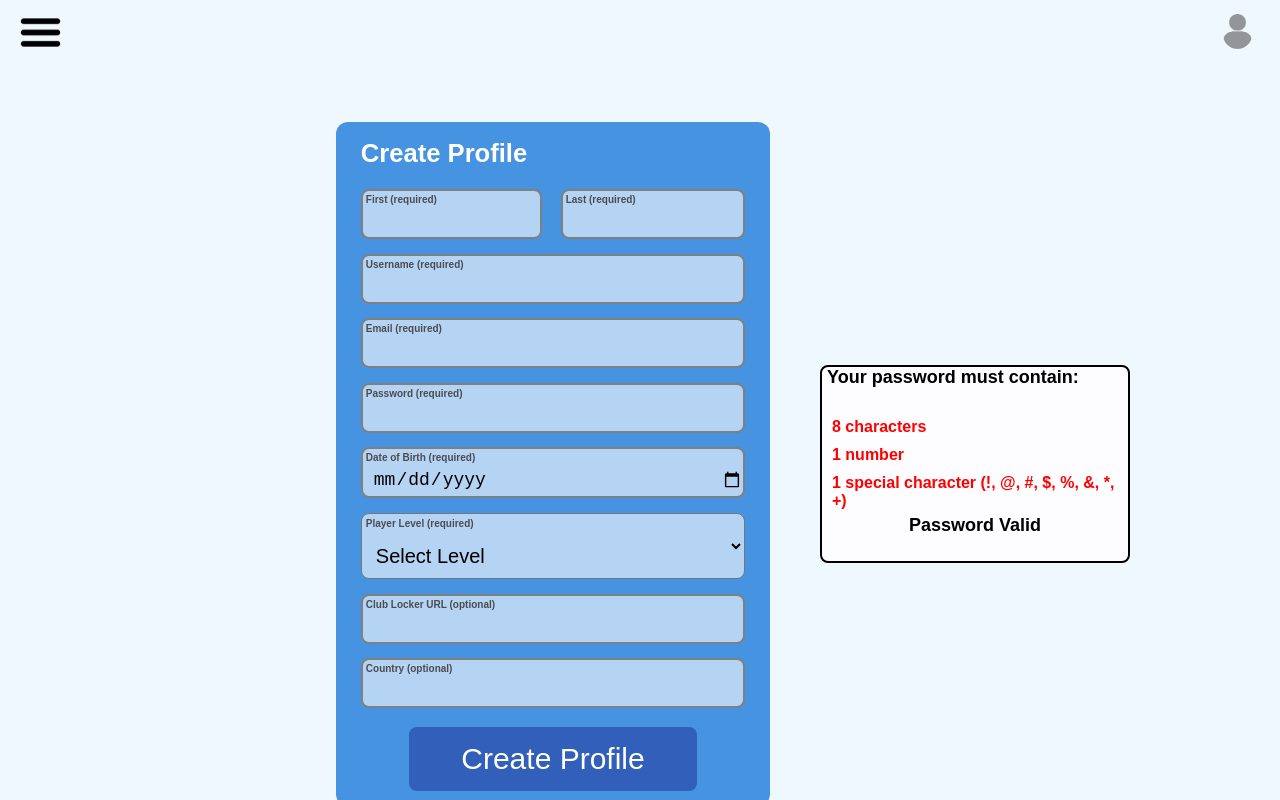
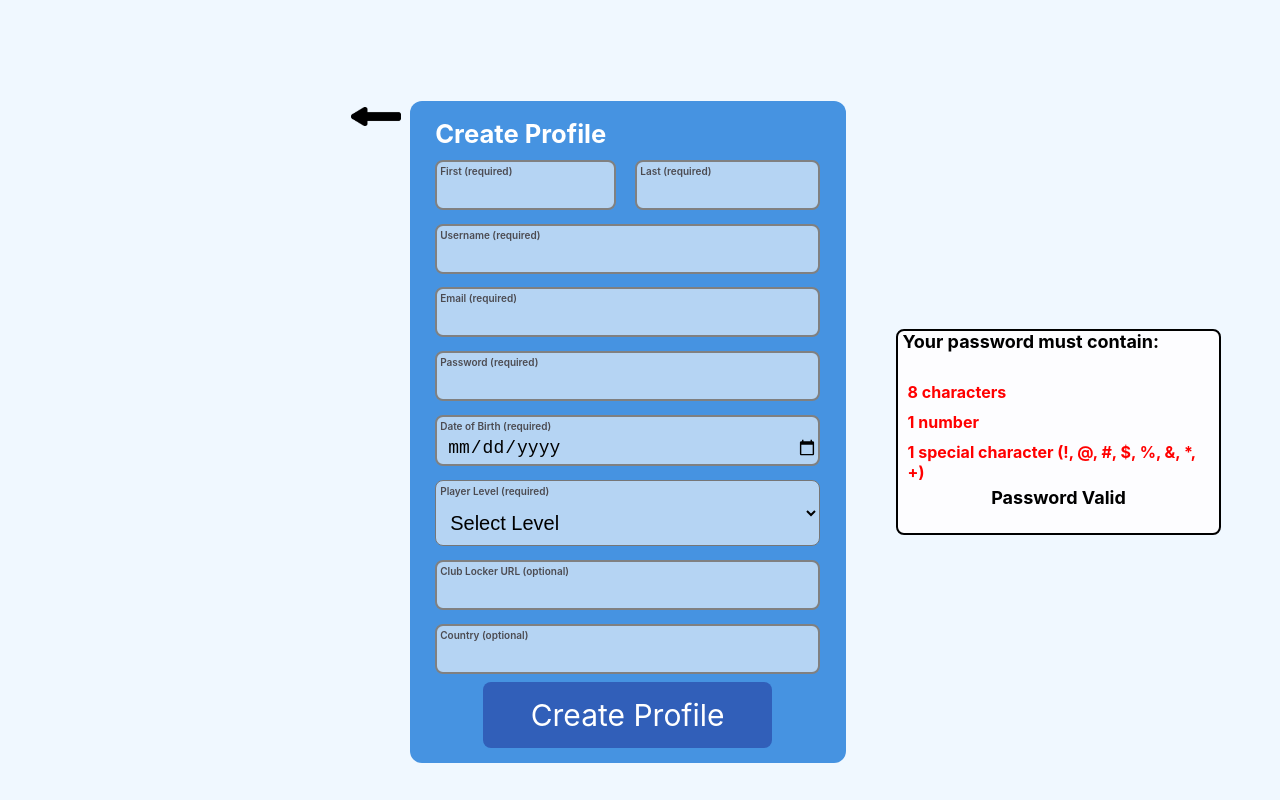
Before and after one commit to TylerRyan16/Squash-Mate-Official, a React (Create React App) app in the folder frontend/: page /create-profile in a window 1280 px wide. Built offline with nearby package versions, Linux system fonts and the light colour scheme.

Commit message:
create profile and login page updated
fixed some spacing, page layout suff. added a back arrow and re-implemented invalid field functionality

```diff
--- a/frontend/src/Components/Create Profile/createProfile.js
+++ b/frontend/src/Components/Create Profile/createProfile.js
@@ -1,25 +1,31 @@
-import { useNavigate, Link } from "react-router-dom";
-import React, { useState } from "react";
+import { useNavigate, Link, useLocation } from "react-router-dom";
+import React, { useState, useEffect } from "react";
 import { createAccount } from "../../services/api";
 import "./createProfile.scss";
 import axios from "axios";
 
 const CreateProfile = () => {
     const navigate = useNavigate();
+    const location = useLocation();
+
+    // extract email and pass from the landing page if they typed it
+    const initialEmail = location.state?.email || "";
+    const initialPassword = location.state?.password || "";
 
     // State to store form values
     const [profileDetails, setProfileDetails] = useState({
         username: "",
-        password: "",
+        password: initialPassword,
         playerLevel: "",
         clubLockerURL: "",
         firstName: "",
         lastName: "",
         country: "",
-        email: "",
+        email: initialEmail,
         dateOfBirth: "",
     });
 
+    // state for checking if the password user types is a valid password
     const [passwordValid, setPasswordValid] = useState({
         length: false,
         numbers: false,
@@ -29,18 +35,17 @@ const CreateProfile = () => {
     const specialCharacterRegex = /[!@#$%&+]/;
     const numberRegex = /[0-9]/;
 
-
-    // Handle input changes
+    // Handle input changes in form fields
     const handleInputChange = (e) => {
         const { name, value } = e.target;
 
-        // UPDATE FORM VALUES
+        // update profile details from form values
         setProfileDetails({
             ...profileDetails,
             [name]: value,
         });
 
-
+        // if we are typing in the password field -> check if valid
         if (name === "password") {
             setPasswordValid({
                 length: value.length >= 8,
@@ -50,35 +55,82 @@ const CreateProfile = () => {
         }
     };
 
-    // Handle form submission
+    // invalid fields on input
+    const [invalidFields, setInvalidFields] = useState([]);
+
+    // create the profile
     const handleCreateProfile = async () => {
-        try {
-            if (!passwordValid || profileDetails.firstName == ""
-                || profileDetails.lastName == ""
-                || profileDetails.username == ""
-                || profileDetails.email == ""
-                || profileDetails.password == ""
-                || profileDetails.dateOfBirth == ""
-                || profileDetails.playerLevel == ""
-            ) {
-                alert("error!");
+        const missingFields = highlightInvalidFields();
+
+        // check all required fields are input
+        if (missingFields.length > 0){
             return;
         }
 
+        // try to create account thru api
+        try {
             const userData = await createAccount(profileDetails);
             console.log("profile created: ", userData);
             navigate("/");
         } catch (error) {
-            alert(error || "failed to create profile!");
+            //alert(error || "failed to create profile!");
             console.error("Error creating your profile!");
         }
     };
 
+    // highlight invalid fields of input
+    const highlightInvalidFields = () => {
+        const missingFields = [];
+
+        // check required fields
+        if (!profileDetails.firstName) missingFields.push("firstName");
+        if (!profileDetails.lastName) missingFields.push("lastName");
+        if (!profileDetails.username) missingFields.push("username");
+        if (!profileDetails.email) missingFields.push("email");
+        if (!profileDetails.password) missingFields.push("password");
+        if (!profileDetails.dateOfBirth) missingFields.push("dateOfBirth");
+
+        // flash effect: add class and remove it after .2 seconds
+        console.log("missing fields in flash loop: ", missingFields);
+        missingFields.forEach((field) => {
+            const element = document.querySelector(`[name="${field}"]`);
+            if (element){
+                element.classList.remove("flash");
+                void element.offsetWidth;
+                element.classList.add("flash");
+            }
+        });
+
+
+        setInvalidFields(missingFields);
+
+        return missingFields;
+    };
+
+    // Validate initialize password if coming from landing page
+    useEffect(() => {
+        if (initialPassword) {
+            setPasswordValid({
+                length: initialPassword.length >= 8,
+                numbers: numberRegex.test(initialPassword),
+                specialCharacters: specialCharacterRegex.test(initialPassword)
+            });
+        }
+    }, [initialPassword])
+
 
     return (
-        <div className="page-container">
         <div className="create-display-area">
-                <div className="create-background">
+            <div className="create-account-left-area">
+                <img
+                    src="/assets/back-arrow.png"
+                    alt="back arrow"
+                    className="back-arrow"
+                    onClick={() => navigate("/login", {state: {email: profileDetails.email, password: profileDetails.password}})}
+                    ></img>
+
+            </div>
+            <div className="create-account-form-area">
                 <h1 className="header">Create Profile</h1>
                 <form>
                     <div className="first-last-name-area">
@@ -89,7 +141,7 @@ const CreateProfile = () => {
                             <input
                                 type="text"
                                 name="firstName"
-                                    className={`input-zone zone-profile first-name`}
+                                className={`input-zone zone-profile first-name ${invalidFields.includes("firstName") ? "invalid" : ""}`}
                                 value={profileDetails.firstName}
                                 onChange={handleInputChange}
                             />
@@ -102,7 +154,7 @@ const CreateProfile = () => {
                             <input
                                 type="text"
                                 name="lastName"
-                                    className={`input-zone zone-profile last-name`}
+                                className={`input-zone zone-profile last-name ${invalidFields.includes("lastName") ? "invalid" : ""} `}
                                 value={profileDetails.lastName}
                                 onChange={handleInputChange}
                             />
@@ -118,7 +170,7 @@ const CreateProfile = () => {
                             type="text"
                             name="username"
                             autoComplete="username"
-                                className={`input-zone zone-profile`}
+                            className={`input-zone zone-profile ${invalidFields.includes("username") ? "invalid" : ""} `}
                             value={profileDetails.username}
                             onChange={handleInputChange}
                         />
@@ -130,7 +182,7 @@ const CreateProfile = () => {
                         <input
                             type="text"
                             name="email"
-                                className={`input-zone zone-profile`}
+                            className={`input-zone zone-profile ${invalidFields.includes("email") ? "invalid" : ""} `}
                             value={profileDetails.email}
                             onChange={handleInputChange}
                         />
@@ -143,7 +195,7 @@ const CreateProfile = () => {
                             type="password"
                             name="password"
                             autoComplete="current-password"
-                                className={`input-zone zone-profile`}
+                            className={`input-zone zone-profile ${invalidFields.includes("password") ? "invalid" : ""} `}
                             value={profileDetails.password}
                             onChange={handleInputChange}
                         />
@@ -155,7 +207,7 @@ const CreateProfile = () => {
                         <input
                             type="date"
                             name="dateOfBirth"
-                                className={`input-zone zone-profile `}
+                            className={`input-zone zone-profile ${invalidFields.includes("dateOfBirth") ? "invalid" : ""} `}
                             onChange={handleInputChange}
                         />
 
@@ -209,6 +261,7 @@ const CreateProfile = () => {
             </div>
 
 
+            <div className="create-account-right-area">
                 <div className="password-check-area">
                     <h2>Your password must contain:</h2>
                     <ul className="necessary-password-metrics">
@@ -218,14 +271,10 @@ const CreateProfile = () => {
                     </ul>
                     <h2 className={`password-confirm ${passwordValid ? "valid" : ""}`}>Password Valid</h2>
                 </div>
-
             </div>
 
 
-
-
         </div>
-
     );
 }
 
--- a/frontend/src/Components/Create Profile/createProfile.scss
+++ b/frontend/src/Components/Create Profile/createProfile.scss
@@ -1,13 +1,28 @@
 .create-display-area{
     width: 100%;
-    height: 100vh;
+    height:92vh;
     display: flex;
     flex-direction: row;
     align-items: center;
     justify-content: center;
 }
 
-.create-background {
+.create-account-left-area{
+    position: relative;
+    height: 90%;
+    width: 33%;
+}
+
+.back-arrow{
+    position: absolute;
+    top: 1%;
+    right: 2%;
+    width: 50px;
+    height: auto;
+    cursor: pointer;
+}
+
+.create-account-form-area {
     width: 35%;
     height: 90%;
     display: flex;
@@ -18,7 +33,6 @@
     border-radius: 12px;
     padding: 0 2%;
     gap: 3%;
-    margin-left: 15%;
 
     form{
         display: flex;
@@ -50,8 +64,24 @@
     width: 100%;
 }
 
-.input-field.invalid {
-    border: 2px solid red;
+.invalid {
+    border: 2px solid rgba(255, 0, 0, 0.5) !important;
+    transition: all 0.1s ease-in-out;
+}
+
+.flash{
+    animation: flash-border 0.2s ease-in-out;
+}
+
+@keyframes flash-border{
+    0%{
+        border-color: rgba(255, 0, 0, .8);
+        box-shadow: 0 0 5px rgba(255, 0, 0, 0.6);
+    }
+    100% {
+        border-color: rgba(255, 0, 0, 0.5);
+        box-shadow: none;
+    }
 }
 
 .level-selection{
@@ -77,8 +107,16 @@
 }
 
 
+.create-account-right-area{
+    height: 90%;
+    width: 35%;
+    display: flex;
+    flex-direction: column;
+    justify-content: center;
+}
+
 .password-check-area {
-    width: 25%;
+    width: 75%;
     height: fit-content;
     margin-left: 50px;
     background-color: #FDFDFF;
--- a/frontend/src/Components/Layout/layout.js
+++ b/frontend/src/Components/Layout/layout.js
@@ -1,10 +1,18 @@
 import React, { useState, useEffect } from "react";
-import { Link } from 'react-router-dom';
+import { Link, useLocation } from 'react-router-dom';
 import Sidebar from "../Sidebar/sidebar";
 import "./layout.scss";
 
 const Layout = ({ children }) => {
+    const location = useLocation();
+    const [displayTopNav, setDisplayTopNav] = useState(false);
     const [isSidebarOpen, setIsSidebarOpen] = useState(false);
+
+    useEffect(() => {
+        if (location.pathname.includes("/login") || location.pathname.includes("/create-profile")){
+            setDisplayTopNav(false);
+        };
+    }, [location])
 
     return (
         <div className="layout-container">
@@ -14,13 +22,12 @@ const Layout = ({ children }) => {
             <div className={`content-area-with-top-navbar ${isSidebarOpen ? "sidebar-open" : 'sidebar-closed'}`}>
                 <div className="top-nav-bar">
                     {/* menu button - for smaller screens */}
-                    <img src="/assets/icons/hamburger icon.png" alt="close sidebar button" className="menu-button"
+                    {displayTopNav && <img src="/assets/icons/hamburger icon.png" alt="close sidebar button" className="menu-button"
                         onClick={() => setIsSidebarOpen(!isSidebarOpen)}
-                    >
-                    </img>
-                    <div className="icon-area">
+                    ></img>}
+                    {displayTopNav && <div className="icon-area">
                         <Link to="/profile"><img src="/assets/icons/profile-icon.png" alt="profile" className="profile-icon"></img></Link>
-                    </div>
+                    </div>}
                 </div>
 
                 <main className="main-content">
--- a/frontend/src/Components/Layout/layout.scss
+++ b/frontend/src/Components/Layout/layout.scss
@@ -24,7 +24,7 @@
 
 .top-nav-bar {
     width: 100%;
-    height: 8%;
+    height: 8vh;
     padding-right: 1%;
     padding-left: 1%;
     padding-top: 5px;
--- a/frontend/src/Components/Login/login.js
+++ b/frontend/src/Components/Login/login.js
@@ -1,16 +1,23 @@
 import "./login.scss";
-import { Link, useNavigate } from 'react-router-dom';
+import { Link, useNavigate, useLocation } from 'react-router-dom';
 import React, { useState } from "react";
 import { login } from "../../services/api";
 
 
 const Landing = () => {
     const navigate = useNavigate();
+    const location = useLocation();
+
+    // grab initial email and password if they hit back on create profile
+    const initialEmail = location.state?.email || "";
+    const initialPassword = location.state?.password || "";
 
     // store email and password
-    const [email, setEmail] = useState("");
-    const [password, setPassword] = useState("");
+    const [email, setEmail] = useState(initialEmail);
+    const [password, setPassword] = useState(initialPassword);
     const [showErrorMessage, setShowErrorMessage] = useState(false);
+
+
 
     const handleInputChange = (e) => {
         const { name, value } = e.target;
@@ -39,15 +46,16 @@ const Landing = () => {
     };
 
     return (
-        <div className="container">
+        <div className="login-container">
             <div className="landing-header-area">
                 <h1 className="app-title">SquashMate</h1>
                 <h3 className="slogan">Elevate Your Game</h3>
             </div>
 
             <div className="items">
-                <h1>Welcome</h1>
                 <form onSubmit={validateUserLogin}>
+                    <h1>Welcome</h1>
+
                     {/* EMAIL */}
                     <div className="input-container">
                         <label className="floating-label">Email</label>
@@ -82,9 +90,16 @@ const Landing = () => {
                     <button className="login-button" type="submit">Login</button>
 
                     <p className="or">Or</p>
-                    <Link to="/create-profile" className="create-profile-button">Sign Up</Link>
+                    <button
+                        type="button"
+                        className="create-profile-button"
+                        onClick={() => navigate("/create-profile", {state: {email, password}})}
+                        onMouseDown={(e) => e.preventDefault()}
+                    >Sign Up</button>
 
                 </form>
+
+
 
 
             </div>
```
Also changed, not shown: frontend/src/Components/Login/login.scss (+28 -15 lines), frontend/src/Components/Sidebar/sidebar.js (+7 -8 lines), frontend/public/assets/back-arrow.png (added), frontend/src/index.css (indentation only). Lines whose indentation alone changed are shown as unchanged.
